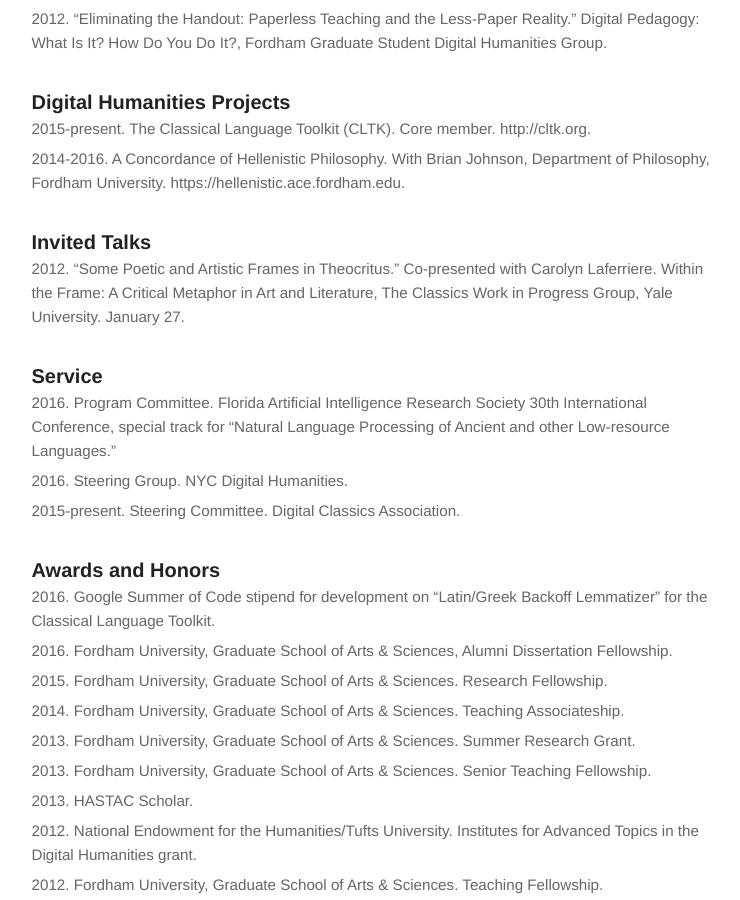
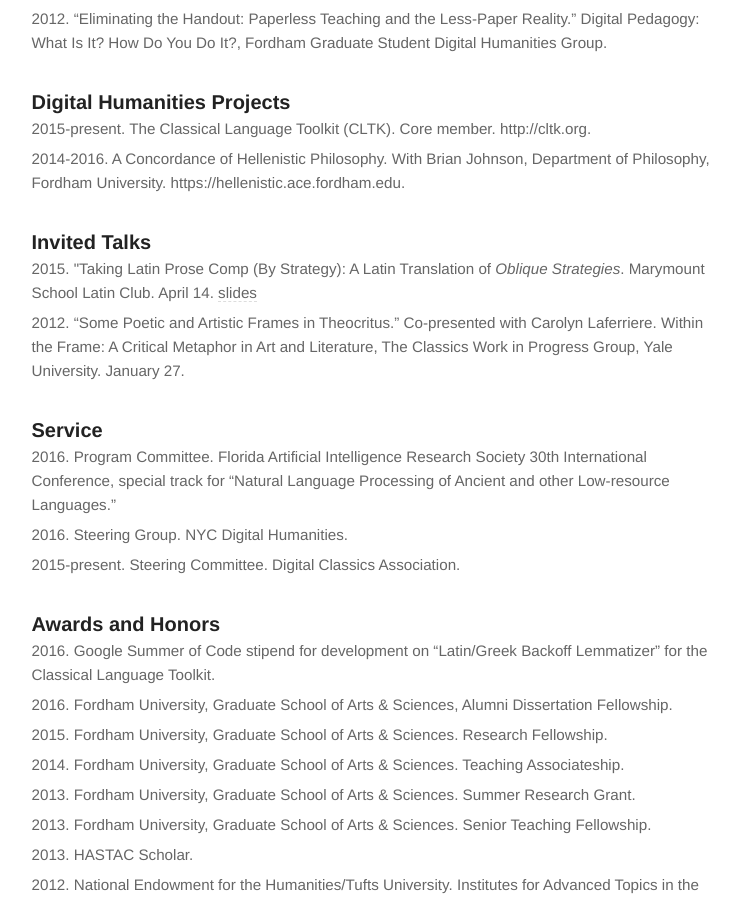
Before and after one commit to diyclassics/diyclassics.github.io, a Jekyll site: the page built from cv.md, in a window 1280 px wide and 900 px high, scrolled down 2401 px. Shown: the whole window, without its empty margins (266-1006 px from the left). Built offline with Jekyll 4.4.1, drawn with Linux system fonts in a browser that asks for light colours.

Commit message:
update cv; add assets for pdfs

```diff
--- a/cv.md
+++ b/cv.md
@@ -82,6 +82,7 @@
 </ul>
 <h3 id="invited-talks">Invited Talks</h3>
 <ul>
+<li>2015. "Taking Latin Prose Comp (By Strategy): A Latin Translation of <i>Oblique Strategies</i>. Marymount School Latin Club. April 14. <a href="assets/pdfs/taking-latin-prose-comp.pdf" target="_blank">slides</a></li>
 <li>2012. “Some Poetic and Artistic Frames in Theocritus.” Co-presented with Carolyn Laferriere. Within the Frame: A Critical Metaphor in Art and Literature, The Classics Work in Progress Group, Yale University. January 27.</li>
 </ul>
 <h3 id="service">Service</h3>
```
Also changed, not shown: 1 other file.
